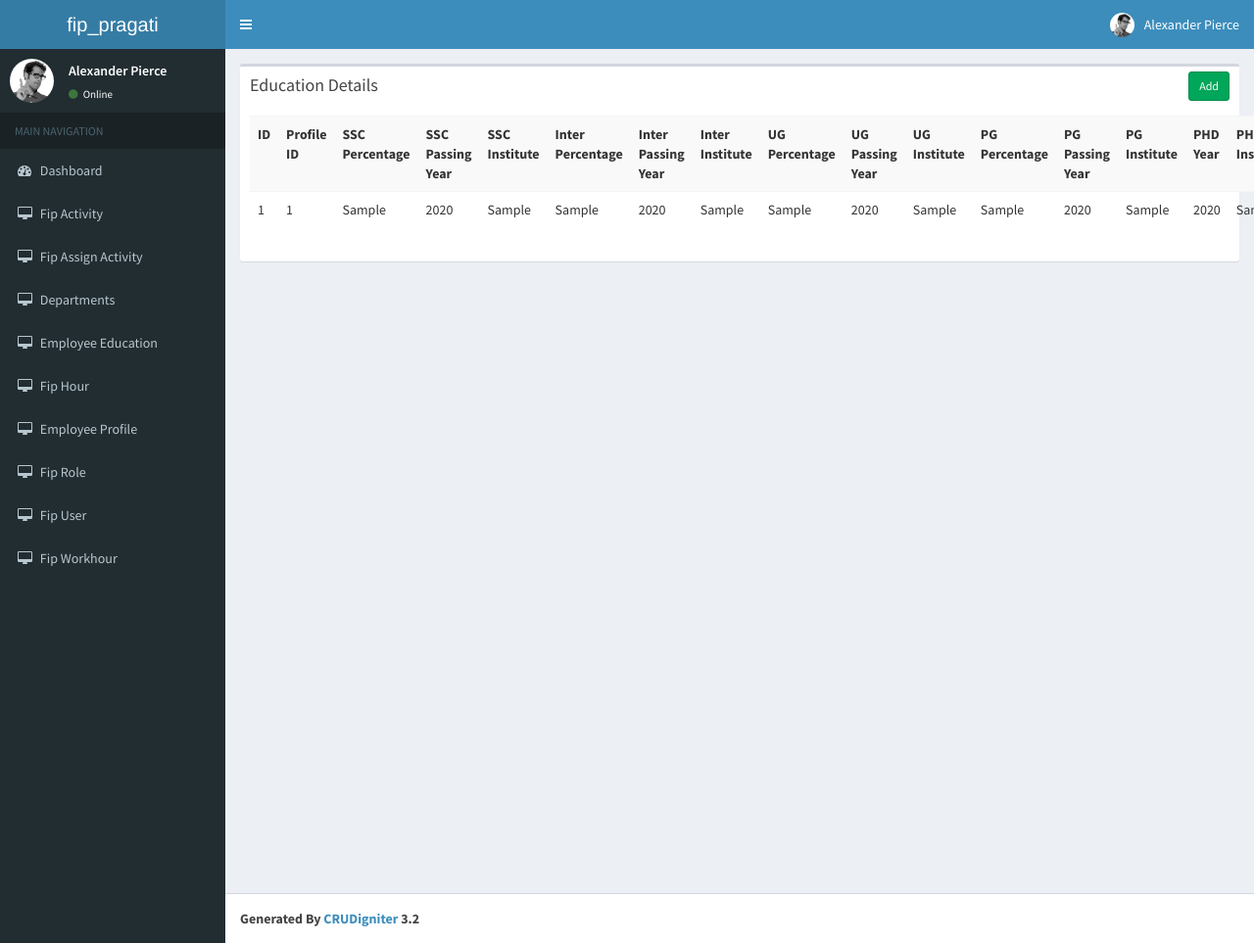
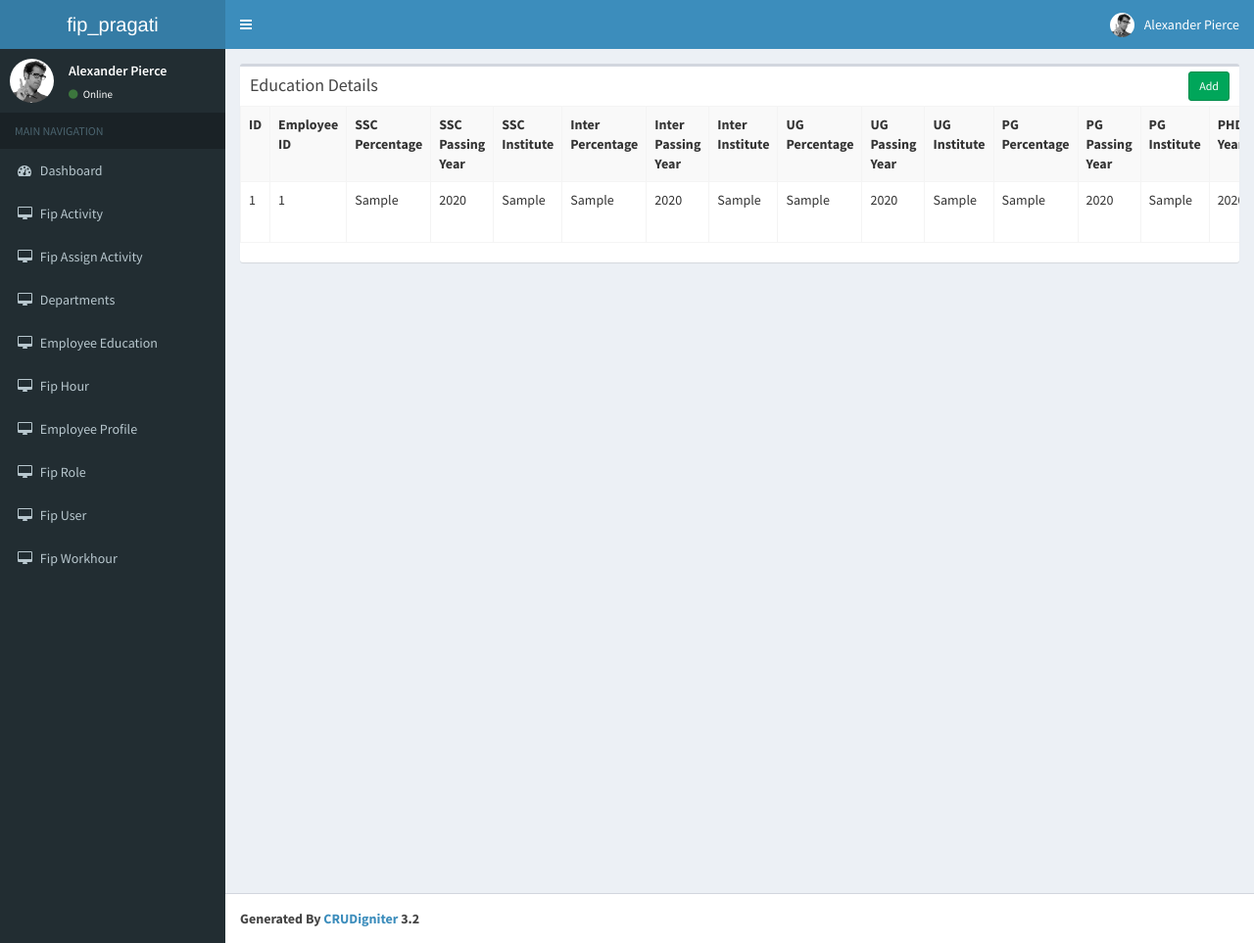
Before and after one commit to devak997/fip, a CodeIgniter app: page /fip/fip_education/index in a window 1280 px wide. Shown: the whole page at 98% size. Run offline with CodeIgniter, Linux system fonts and the light colour scheme; tables that the repository leaves empty or names only in its code hold one stand-in row (values such as "Sample post").

Commit message:
Cosmetic changes

```diff
--- a/application/controllers/Fip_education.php
+++ b/application/controllers/Fip_education.php
@@ -30,7 +30,7 @@ class Fip_education extends CI_Controller{
         if(isset($_POST) && count($_POST) > 0)
         {
             $params = array(
-				'profile_id' => $this->input->post('profile_id'),
+				'emp_id' => $this->input->post('emp_id'),
 				'ssc_percentage' => $this->input->post('ssc_percentage'),
 				'ssc_passing_year' => $this->input->post('ssc_passing_year'),
 				'ssc_institute' => $this->input->post('ssc_institute'),
@@ -70,7 +70,7 @@ class Fip_education extends CI_Controller{
             if(isset($_POST) && count($_POST) > 0)
             {
                 $params = array(
-					'profile_id' => $this->input->post('profile_id'),
+					'emp_id' => $this->input->post('emp_id'),
 					'ssc_percentage' => $this->input->post('ssc_percentage'),
 					'ssc_passing_year' => $this->input->post('ssc_passing_year'),
 					'ssc_institute' => $this->input->post('ssc_institute'),
--- a/application/views/fip_dept/index.php
+++ b/application/views/fip_dept/index.php
@@ -8,7 +8,7 @@
                 </div>
             </div>
             <div class="box-body">
-                <table class="table table-striped">
+                <table class="table table-striped table-bordered">
                     <tr>
 						<th>ID</th>
 						<th>Department Name</th>
--- a/application/views/fip_education/add.php
+++ b/application/views/fip_education/add.php
@@ -8,9 +8,9 @@
           	<div class="box-body">
           		<div class="row clearfix">
 					<div class="col-md-6">
-						<label for="profile_id" class="control-label"><span class="text-danger">*</span>Profile ID</label>
+						<label for="emp_id" class="control-label"><span class="text-danger">*</span>Employee ID</label>
 						<div class="form-group">
-							<input type="text" name="profile_id" value="<?php echo $this->input->post('profile_id'); ?>" class="form-control" id="profile_id" />
+							<input type="text" name="emp_id" value="<?php echo $this->input->post('emp_id'); ?>" class="form-control" id="emp_id" />
 						</div>
 					</div>
 					<div class="col-md-6">
--- a/application/views/fip_education/edit.php
+++ b/application/views/fip_education/edit.php
@@ -8,9 +8,9 @@
 			<div class="box-body">
 				<div class="row clearfix">
 					<div class="col-md-6">
-						<label for="profile_id" class="control-label"><span class="text-danger">*</span>Profile ID</label>
+						<label for="emp_id" class="control-label"><span class="text-danger">*</span>Employee ID</label>
 						<div class="form-group">
-							<input type="text" name="profile_id" value="<?php echo ($this->input->post('profile_id') ? $this->input->post('profile_id') : $fip_education['profile_id']); ?>" class="form-control" id="profile_id" />
+							<input type="text" name="emp_id" value="<?php echo ($this->input->post('emp_id') ? $this->input->post('emp_id') : $fip_education['emp_id']); ?>" class="form-control" id="emp_id" />
 						</div>
 					</div>
 					<div class="col-md-6">
--- a/application/views/fip_education/index.php
+++ b/application/views/fip_education/index.php
@@ -7,11 +7,11 @@
                     <a href="<?php echo site_url('fip_education/add'); ?>" class="btn btn-success btn-sm">Add</a>
                 </div>
             </div>
-            <div class="box-body">
-                <table class="table table-striped">
+            <div class="table-responsive">
+                <table class="table table-striped table-bordered">
                     <tr>
 						<th>ID</th>
-						<th>Profile ID</th>
+						<th>Employee ID</th>
 						<th>SSC Percentage</th>
 						<th>SSC Passing Year</th>
 						<th>SSC Institute</th>
@@ -31,7 +31,7 @@
                     <?php foreach($fip_education as $f){ ?>
                     <tr>
 						<td><?php echo $f['id']; ?></td>
-						<td><?php echo $f['profile_id']; ?></td>
+						<td><?php echo $f['emp_id']; ?></td>
 						<td><?php echo $f['ssc_percentage']; ?></td>
 						<td><?php echo $f['ssc_passing_year']; ?></td>
 						<td><?php echo $f['ssc_institute']; ?></td>
--- a/application/views/fip_profile/edit.php
+++ b/application/views/fip_profile/edit.php
@@ -56,7 +56,7 @@
 					<div class="col-md-6">
 						<label for="dob" class="control-label"><span class="text-danger">*</span>DOB</label>
 						<div class="form-group">
-							<input type="text" name="dob" value="<?php echo ($this->input->post('dob') ? $this->input->post('dob') : date_format(date('Y-m-d',$fip_profile['dob']),'d/m/Y')); ?>" class="has-datepicker form-control" id="dob" />
+							<input type="text" name="dob" value="<?php echo ($this->input->post('dob') ? $this->input->post('dob') :implode('/', array_reverse(explode('-', $fip_profile['dob'])))); ?>" class="has-datepicker form-control" id="dob" />
 							<span class="text-danger"><?php echo form_error('dob');?></span>
 						</div>
 					</div>
--- a/application/views/fip_profile/index.php
+++ b/application/views/fip_profile/index.php
@@ -7,8 +7,8 @@
                     <a href="<?php echo site_url('fip_profile/add'); ?>" class="btn btn-success btn-sm">Add</a>
                 </div>
             </div>
-            <div class="box-body">
-                <table class="table table-striped">
+            <div class="table-responsive">
+                <table class="table table-striped table-bordered">
                     <tr>
 						<th>ID</th>
 						<th>Employee Id</th>
```
